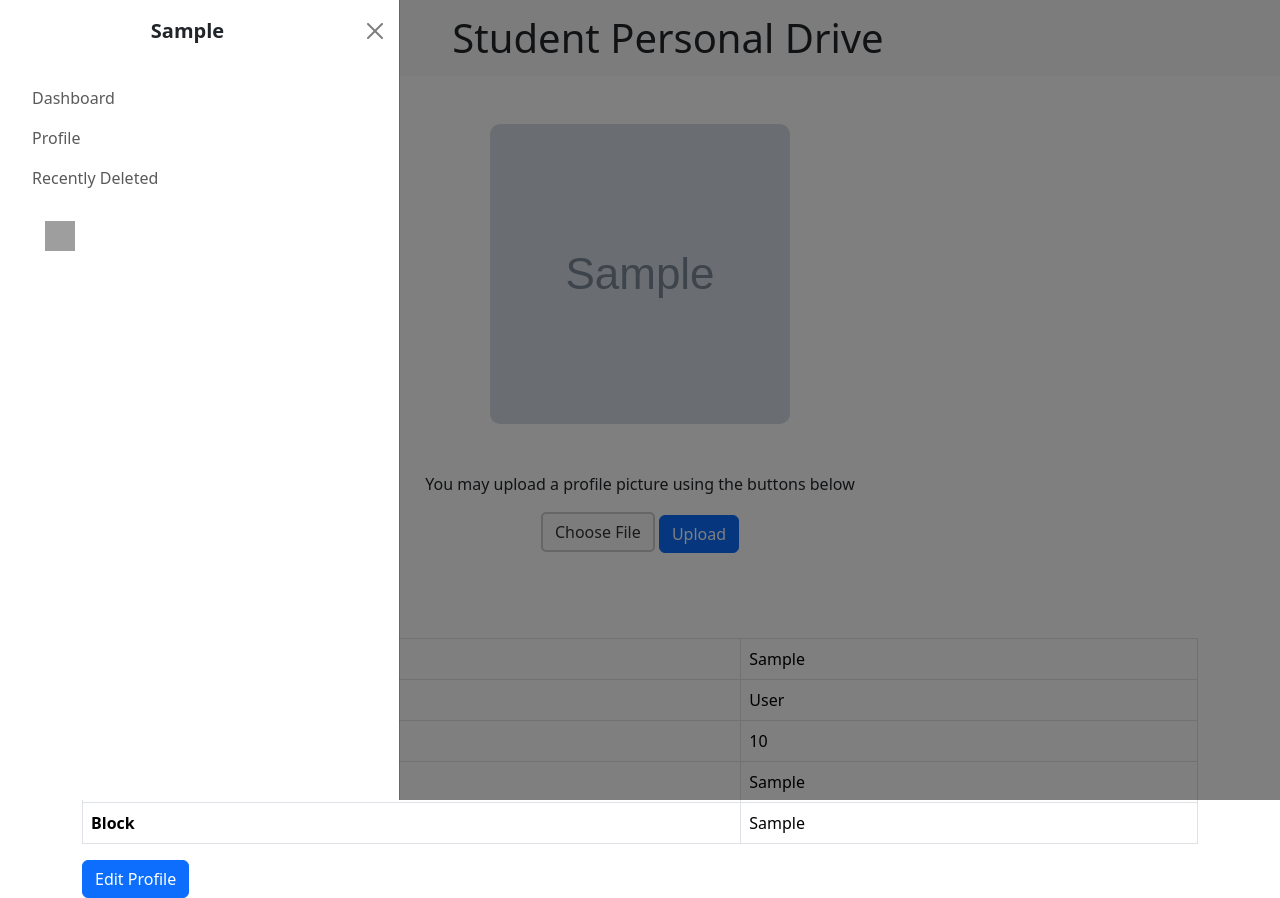
After one commit to LEE13262201/personaldrive, a PHP site: page /studentProfile.php in a window 1280 px wide, after a click that opens the changed part. The commit adds this page. Run offline with PHP 8.4, Linux system fonts and the light colour scheme; the visitor is signed in with stand-in values (Sample User, id 1); tables that the repository leaves empty or names only in its code hold one stand-in row (values such as "Sample post"); grey boxes marked "Sample" are stand-in pictures; grey boxes are pictures that could not be loaded.

Commit message:
All the features are completed
All features are done.

```diff
--- a/File.php
+++ b/File.php
@@ -18,7 +18,7 @@ class File
         $filepath = 'uploads/' . $filename;
 
         // Check if file size exceeds the maximum limit (5 MB)
-        $maxFileSize = 10 * 1024 * 1024;
+        $maxFileSize = 5 * 1024 * 1024;
         if ($file['size'] > $maxFileSize) {
             $_SESSION['error_message'] = "File exceeded the maximum file size ($maxFileSize)";
             return;
--- /dev/null
+++ b/PictureUploader.php
@@ -0,0 +1,48 @@
+<?php
+class PictureUploader
+{
+    private $pdo;
+
+    public function __construct($pdo)
+    {
+        $this->pdo = $pdo;
+    }
+
+    public function uploadProfilePicture($file, $userId)
+    {
+        $uploadDir = 'profile_images/';
+        $uploadFile = $uploadDir . basename($file['name']);
+
+        $imageFileType = strtolower(pathinfo($uploadFile, PATHINFO_EXTENSION));
+        if ($imageFileType != "jpg" && $imageFileType != "png" && $imageFileType != "jpeg" && $imageFileType != "gif") {
+            return ['status' => 'error', 'message' => 'Only JPG, JPEG, PNG & GIF files are allowed.'];
+        }
+
+        if (move_uploaded_file($file['tmp_name'], $uploadFile)) {
+            $stmt = $this->pdo->prepare("INSERT INTO student_profile (file_name, user_id) VALUES (?, ?)");
+            $stmt->execute([$uploadFile, $userId]);
+
+            return ['status' => 'success', 'message' => 'File uploaded successfully.', 'file_path' => $uploadFile];
+        } else {
+            return ['status' => 'error', 'message' => 'Failed to move uploaded file.'];
+        }
+    }
+}
+
+if ($_SERVER["REQUEST_METHOD"] == "POST" && isset($_POST['upload_picture'])) {
+    if (isset($_FILES['profilePicture']) && $_FILES['profilePicture']['error'] === UPLOAD_ERR_OK) {
+        require_once 'PictureUploader.php';
+        $pictureUploader = new PictureUploader($pdo);
+        $file = $_FILES['profilePicture'];
+        $uploadResult = $pictureUploader->uploadProfilePicture($file, $_SESSION['user_id']);
+        if ($uploadResult['status'] === 'success') {
+            $update_success = true;
+            header("Location: " . $_SERVER['PHP_SELF']);
+            exit();
+        } else {
+            $update_error = $uploadResult['message'];
+        }
+    } else {
+        $update_error = "Failed to upload profile picture.";
+    }
+}
--- /dev/null
+++ b/UserInfoUpdater.php
@@ -0,0 +1,35 @@
+<?php
+try {
+    $pdo = new PDO("mysql:host=localhost;dbname=personaldrive", "root", "");
+
+    class UserInfoUpdater {
+        private $pdo;
+
+        public function __construct($pdo) {
+            $this->pdo = $pdo;
+        }
+
+        public function updateProfile($user_id, $first_name, $last_name, $age, $course, $block) {
+            try {
+                $stmt = $this->pdo->prepare("SELECT * FROM student_information WHERE user_id = ?");
+                $stmt->execute([$user_id]);
+                $user_exists = $stmt->fetch();
+
+                if ($user_exists) {
+                    $stmt = $this->pdo->prepare("UPDATE student_information SET first_name = ?, last_name = ?, age = ?, course = ?, block = ? WHERE user_id = ?");
+                    $stmt->execute([$first_name, $last_name, $age, $course, $block, $user_id]);
+                } else {
+                    $stmt = $this->pdo->prepare("INSERT INTO student_information (first_name, last_name, age, course, block, user_id) VALUES (?, ?, ?, ?, ?, ?)");
+                    $stmt->execute([$first_name, $last_name, $age, $course, $block, $user_id]);
+                }
+                return true;
+            } catch (PDOException $e) {
+                return "Database error: " . $e->getMessage();
+            }
+        }
+    }
+
+} catch (PDOException $e) {
+    die("Database connection failed: " . $e->getMessage());
+}
+?>
--- a/connection.php
+++ b/connection.php
@@ -59,6 +59,7 @@ try {
             exit();
         }
     }
+
 } catch (PDOException $e) {
     echo "Connection failed: " . $e->getMessage();
     exit();
--- a/dashboard.css
+++ b/dashboard.css
@@ -1,3 +1,7 @@
 .modal-title{
     text-align: center;
 }
+
+.personalDrive{
+    font-weight: 500;
+}
--- /dev/null
+++ b/profile.css
@@ -0,0 +1,15 @@
+.custom-file-upload {
+    border: 2px solid #ccc;
+    display: inline-block;
+    padding: 6px 12px;
+    cursor: pointer;
+    background-color: #f9f9f9;
+    color: #333;
+    border-radius: 5px;
+    transition: background-color 0.3s, color 0.3s;
+}
+
+.custom-file-upload:hover {
+    background-color: #e9e9e9;
+    color: #222;
+}
--- /dev/null
+++ b/studentProfile.php
@@ -0,0 +1,244 @@
+<?php
+session_start();
+require_once 'connection.php';
+require_once 'UserInfoUpdater.php';
+require_once 'PictureUploader.php';
+
+if (!isset($userId)) {
+    header("Location: login.php");
+    exit();
+}
+
+$update_success = false;
+
+$userInfoUpdater = new UserInfoUpdater($pdo);
+
+$pictureUploader = new PictureUploader($pdo);
+
+$update_success = isset($update_success) ? $update_success : false;
+
+
+if ($_SERVER["REQUEST_METHOD"] == "POST" && isset($_POST['update_student_info'])) {
+    $first_name = $_POST['first_name'];
+    $last_name = $_POST['last_name'];
+    $age = $_POST['age'];
+    $course = $_POST['course'];
+    $block = $_POST['block'];
+
+    $result = $userInfoUpdater->updateProfile($_SESSION['user_id'], $first_name, $last_name, $age, $course, $block);
+
+    if ($result === true) {
+        $_SESSION['profile_success'] = true;
+        header("Location: " . $_SERVER['PHP_SELF']);
+        exit();
+    } else {
+        $update_error = $result;
+    }
+}
+
+unset($_SESSION['profile_success']);
+
+$user_id = $_SESSION['user_id'];
+$stmt = $pdo->prepare("SELECT first_name, last_name, age, course, block FROM student_information WHERE user_id = ?");
+$stmt->execute([$user_id]);
+$user_info = $stmt->fetch(PDO::FETCH_ASSOC);
+
+?>
+
+<!DOCTYPE html>
+<html lang="en">
+
+<head>
+    <meta charset="utf-8">
+    <meta name="viewport" content="width=device-width, initial-scale=1">
+    <meta http-equiv="Cache-Control" content="no-store, no-cache, must-revalidate">
+    <meta http-equiv="Pragma" content="no-cache">
+    <meta http-equiv="Expires" content="0">
+    <title>Personal Drive</title>
+    <link rel="icon" href="logo.png" type="image/png">
+    <link rel="stylesheet" href="profile.css">
+    <link href="https://cdn.jsdelivr.net/npm/bootstrap@5.3.2/dist/css/bootstrap.min.css" rel="stylesheet" integrity="sha384-T3c6CoIi6uLrA9TneNEoa7RxnatzjcDSCmG1MXxSR1GAsXEV/Dwwykc2MPK8M2HN" crossorigin="anonymous">
+</head>
+
+<body>
+
+    <nav class="navbar bg-body-tertiary">
+        <div class="container-fluid d-flex justify-content-between align-items-center">
+            <div>
+                <button class="navbar-toggler" type="button" data-bs-toggle="offcanvas" data-bs-target="#offcanvasNavbar" aria-controls="offcanvasNavbar" aria-label="Toggle navigation">
+                    <span class="navbar-toggler-icon"></span>
+                </button>
+                <div class="offcanvas offcanvas-start" tabindex="-1" id="offcanvasNavbar" aria-labelledby="offcanvasNavbarLabel">
+                    <div class="offcanvas-header">
+                        <?php
+                        if (empty($user_info)) {
+                            $user_name = "GC-Student";
+                        } else {
+                            $user_name = $user_info['first_name'];
+                        }
+                        ?>
+                        <h5 class="offcanvas-title mx-auto" id="offcanvasNavbarLabel"><b><?php echo $user_name; ?></b></h5>
+                        <button type="button" class="btn-close" data-bs-dismiss="offcanvas" aria-label="Close"></button>
+                    </div>
+                    <div class="offcanvas-body">
+                        <ul class="navbar-nav justify-content-start flex-grow-1 ps-3">
+                            <li class="nav-item">
+                                <a class="nav-link" aria-current="page" href="dashboard.php">Dashboard</a>
+                            </li>
+                            <li class="nav-item">
+                                <a class="nav-link" href="studentProfile.php">Profile</a>
+                            </li>
+                            <li class="nav-item">
+                                <a class="nav-link" href="recover_file.php">Recently Deleted</a>
+                            </li>
+                            <li class="nav-item">
+                                <button id="logoutButton" class="btn mt-3 mx-auto" data-bs-toggle="modal" data-bs-target="#logoutConfirmationModal"><img width="30" height="30" src="https://img.icons8.com/ios/50/exit--v1.png" alt="exit--v1" /></button>
+                            </li>
+                        </ul>
+                    </div>
+                </div>
+            </div>
+            <p class="fs-1 mb-0 font-bold personalDrive" style="font-weight: 500;">Student Personal Drive</p>
+            <p class="fs-1 mb-0"></p>
+        </div>
+    </nav>
+
+    <?php
+    $user_id = $_SESSION['user_id'];
+    $stmt = $pdo->prepare("SELECT file_name FROM student_profile WHERE user_id = ? ORDER BY upload_timestamp DESC LIMIT 1");
+    $stmt->execute([$user_id]);
+    $row = $stmt->fetch(PDO::FETCH_ASSOC);
+    $profile_picture = ($row && isset($row['file_name'])) ? $row['file_name'] : '';
+    ?>
+
+    <div class="container-fluid mt-5 mx-auto">
+        <div class="profile-picture" style="text-align: center;">
+            <?php if (!empty($profile_picture)) : ?>
+                <img src="<?php echo $profile_picture; ?>" alt="Profile Picture" width="300" height="300" style="border-radius:10px;">
+            <?php else : ?>
+                <img src="default.png" alt="Default Profile Picture" width="300" height="300" style="border-radius:10px;">
+            <?php endif; ?>
+        </div>
+    </div>
+
+    <div class="container-fluid mt-5" style="text-align: center;">
+        <form id="uploadForm" enctype="multipart/form-data" method="POST" action="">
+            <p>You may upload a profile picture using the buttons below</p>
+            <label for="fileInput" class="custom-file-upload">
+                <input type="file" id="fileInput" name="profilePicture" style="display: none;">
+                Choose File
+            </label>
+            <button type="submit" name="upload_picture" class="btn btn-primary">Upload</button>
+        </form>
+    </div>
+
+    <?php
+
+    if (empty($user_info)) {
+        $user_info = array(
+            'first_name' => 'GC-Student',
+            'last_name' => 'GC-Student',
+            'age' => 'Not Applicable',
+            'course' => 'Not Applicable',
+            'block' => 'Not Applicable'
+        );
+    }
+    ?>
+    <div class="container mt-5">
+        <h4>User Information</h4>
+        <table class="table table-bordered">
+            <tbody>
+                <tr>
+                    <th scope="row">First Name</th>
+                    <td><?php echo $user_info['first_name']; ?></td>
+                </tr>
+                <tr>
+                    <th scope="row">Last Name</th>
+                    <td><?php echo $user_info['last_name']; ?></td>
+                </tr>
+                <tr>
+                    <th scope="row">Age</th>
+                    <td><?php echo $user_info['age']; ?></td>
+                </tr>
+                <tr>
+                    <th scope="row">Course</th>
+                    <td><?php echo $user_info['course']; ?></td>
+                </tr>
+                <tr>
+                    <th scope="row">Block</th>
+                    <td><?php echo $user_info['block']; ?></td>
+                </tr>
+            </tbody>
+        </table>
+        </table>
+        <button type="button" class="btn btn-primary" data-bs-toggle="modal" data-bs-target="#editProfileModal">
+            Edit Profile
+        </button>
+
+        <div class="modal fade" id="editProfileModal" tabindex="-1" aria-labelledby="editProfileModalLabel" aria-hidden="true">
+            <div class="modal-dialog modal-dialog-centered">
+                <div class="modal-content">
+                    <div class="modal-header">
+                        <h5 class="modal-title" id="editProfileModalLabel">Edit Profile</h5>
+                        <button type="button" class="btn-close" data-bs-dismiss="modal" aria-label="Close"></button>
+                    </div>
+                    <div class="modal-body">
+                        <form method="POST" action="">
+                            <div class="mb-3">
+                                <input type="text" class="form-control" id="firstName" name="first_name" placeholder="Enter First Name">
+                            </div>
+                            <div class="mb-3">
+                                <input type="text" class="form-control" id="lastName" name="last_name" placeholder="Enter Last Name">
+                            </div>
+                            <div class="mb-3">
+                                <input type="number" class="form-control" id="age" name="age" placeholder="Enter Age">
+                            </div>
+                            <div class="mb-3">
+                                <input type="text" class="form-control" id="course" name="course" placeholder="Enter Course">
+                            </div>
+                            <div class="mb-3">
+                                <input type="text" class="form-control" id="block" name="block" placeholder="Enter Block">
+                            </div>
+                            <button type="submit" class="btn btn-primary w-100" name="update_student_info">Save Changes</button>
+                        </form>
+                    </div>
+                </div>
+            </div>
+        </div>
+
+        <div class="modal fade" tabindex="-1" role="dialog" id="logoutConfirmationModal">
+            <div class="modal-dialog modal-dialog-centered text-center" role="document">
+                <div class="modal-content">
+                    <div class="modal-header">
+                        <h5 class="modal-title">Logout Confirmation</h5>
+                        <button type="button" class="btn-close" data-bs-dismiss="modal" aria-label="Close"></button>
+                    </div>
+                    <div class="modal-body">
+                        <p class="h4">Do you wish to logout?</p>
+                    </div>
+                    <div class="modal-footer">
+                        <button type="button" class="btn btn-secondary" data-bs-dismiss="modal">Cancel</button>
+                        <form method="post" action="">
+                            <a href="logout.php" class="btn btn-danger" id="logoutButton">Logout</a>
+                        </form>
+                    </div>
+                </div>
+            </div>
+        </div>
+
+        <script src="https://code.jquery.com/jquery-3.5.1.slim.min.js"></script>
+        <script src="https://cdn.jsdelivr.net/npm/bootstrap@5.3.2/dist/js/bootstrap.bundle.min.js"></script>
+
+        <script>
+            // Show the logout confirmation modal when the user clicks the logout button
+            $(document).ready(function() {
+                $('#logoutButton').on('click', function(e) {
+                    e.preventDefault();
+                    $('#logoutConfirmationModal').modal('show');
+                });
+            });
+        </script>
+
+</body>
+
+</html>
```
Also changed, not shown: dashboard.php (+67 -16 lines), personaldrive.sql (+104 -12 lines), recover_file.php (+51 -6 lines), default.png (added), 3 other files.
